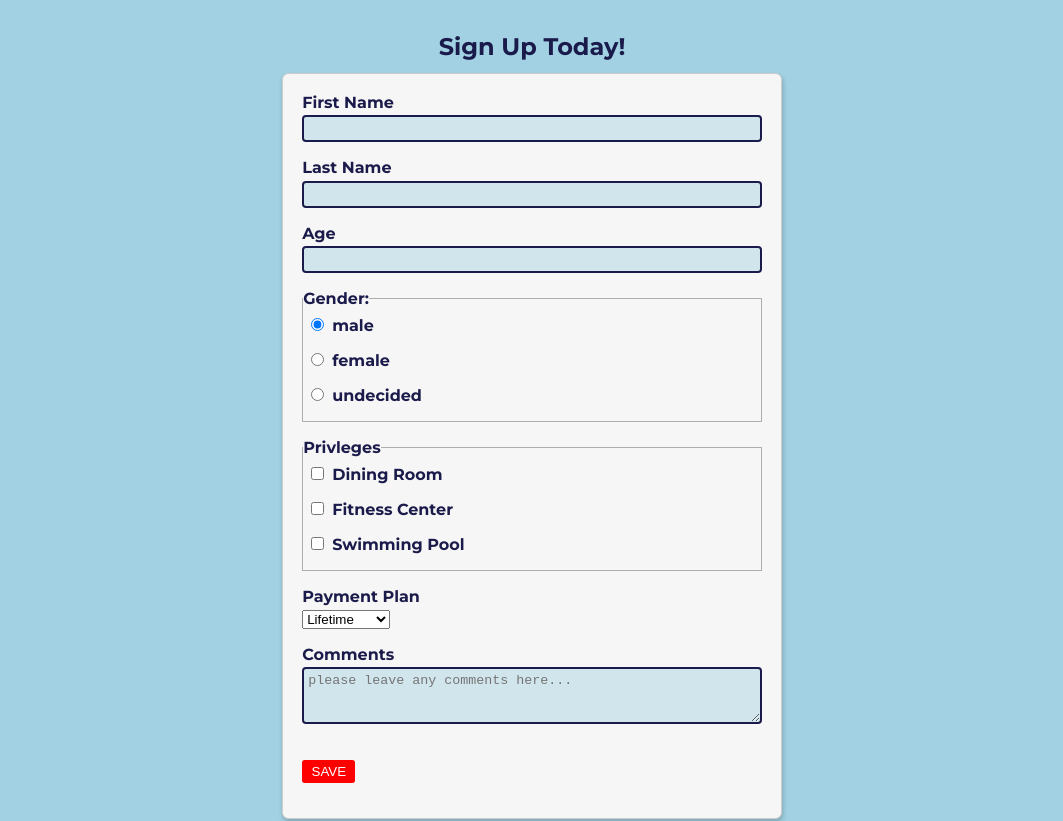
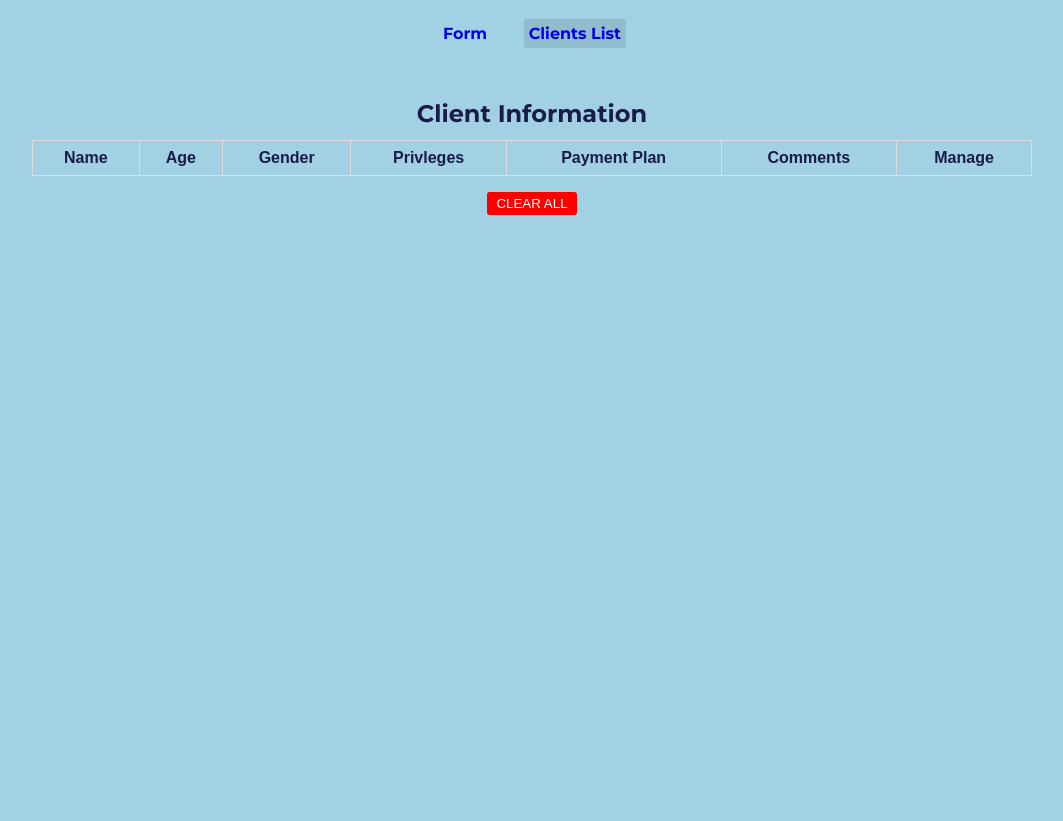
Before and after one commit to haldix/react-forms-various, a React (Create React App) app: page /clients in a window 1280 px wide. Shown: the top 821 px of the page, without its empty margins (108-1171 px from the left). After the commit the page ends 800 px from the top, so only its background shows below. Built offline with nearby package versions, Linux system fonts and the light colour scheme.

Commit message:
add clear all clients functionality, split into pages, add routing

```diff
--- a/src/App.js
+++ b/src/App.js
@@ -1,8 +1,10 @@
 import React, { useState, useEffect } from 'react';
+import { Switch, Route } from 'react-router-dom';
 import { v4 as uuid } from 'uuid';
 import './App.scss';
 import FormDoc from './FormDoc';
 import ClientList from './ClientList';
+import NavBar from './NavBar';
 
 const initVal = {
   firstName: '',
@@ -53,16 +55,24 @@ function App() {
 
   return (
     <div className='App'>
+      <NavBar />
+      <Switch>
+        <Route exact path='/'>
           <FormDoc
             clients={clients}
             addClient={addClient}
             clientToEdit={clientToEdit}
           />
+        </Route>
+        <Route exact path='/clients'>
           <ClientList
             clients={clients}
+            setClients={setClients}
             delClient={delClient}
             editClient={editClient}
           />
+        </Route>
+      </Switch>
     </div>
   );
 }
--- a/src/App.scss
+++ b/src/App.scss
@@ -42,7 +42,7 @@ body {
 
 // Elements
 .container {
-  max-width: 1100px;
+  max-width: 1000px;
   margin: 2rem auto;
   @include flex-center;
   flex-direction: column;
@@ -57,8 +57,9 @@ body {
   padding: 1.2rem;
   border-radius: 0.4rem;
   box-shadow: 1px 3px 5px rgba(0, 0, 0, 0.2);
+}
 
-  &__btn {
+.btn-alert {
   border: none;
   border-radius: 0.2em;
   padding: 0.3em 0.7em;
@@ -66,10 +67,10 @@ body {
   text-transform: uppercase;
   background-color: #f00;
   margin-top: 1rem;
+  cursor: pointer;
   transition: all 0.3s ease-in;
-  }
 
-  &__btn:hover {
+  &:hover {
     background-color: #c33;
   }
 }
@@ -127,7 +128,6 @@ legend {
   flex-direction: column;
 }
 
-// Client
 table {
   font-family: arial, sans-serif;
   border-collapse: collapse;
@@ -137,7 +137,7 @@ table {
 td,
 th {
   border: 1px solid #dddddd;
-  text-align: left;
+  text-align: center;
   padding: 8px;
 }
 
@@ -163,65 +163,27 @@ tr:nth-child(even) {
   background-color: #aaa;
 }
 
-/* Modal */
+// NavBar
+.NavBar__list {
+  list-style: none;
+  display: flex;
+  justify-content: center;
 
-.modal-cover {
-  display: flex;
-  align-items: center;
-  justify-content: center;
-  position: fixed;
-  top: 0;
-  left: 0;
-  width: 100%;
-  height: 100%;
-  z-index: 2;
-  background-color: rgba(0, 0, 0, 0.5);
+  li {
+    margin: 1.5rem 1rem;
+
+    a {
+      font-weight: bold;
+      padding: 0.3em;
+      border-radius: 3px;
+
+      &:hover {
+        text-decoration: underline;
       }
-
-.modal-content {
-  border-radius: 0.3rem;
-  min-width: 30vw;
-  max-width: 60vw;
-  max-height: 70vh;
-  position: relative;
-  padding: 3.5em 1.5em 1.5em 1.5em;
-  background-color: #fff;
-  box-shadow: 0 3px 10px rgba(0, 0, 0, 0.1);
-  overflow-y: auto;
     }
-
-@media (max-width: 700px) {
-  .modal-content {
-    max-width: 95vw;
-    max-height: 90vh;
   }
 }
 
-.modal-close-btn {
-  position: absolute;
-  top: 0;
-  right: 0;
-  padding: 0.4em;
-  background: #f6f6f7;
-  border: 0;
-  cursor: pointer;
+.selected {
+  background-color: rgba(0, 0, 0, 0.1);
 }
-
-.modal-close-btn:hover {
-  background-color: rgba(255, 0, 0, 0.7);
-}
-
-.modal-close-icon {
-  width: 1.5rem;
-  height: 1.5rem;
-  fill: transparent;
-  stroke: black;
-  stroke-linecap: round;
-  stroke-width: 2;
-}
-
-/* scroll-lock added to html element by JS */
-.scroll-lock {
-  overflow: hidden;
-  margin-right: 17px;
-}
--- a/src/ClientList.js
+++ b/src/ClientList.js
@@ -1,7 +1,13 @@
 import React from 'react';
 import Client from './Client';
 
-const ClientList = ({ clients, delClient, editClient }) => {
+const ClientList = ({ clients, setClients, delClient, editClient }) => {
+  const clearAll = () => {
+    // eslint-disable-next-line
+    let cnfrm = confirm('Delete all data for all clients?');
+    if (!cnfrm) return;
+    setClients([]);
+  };
   return (
     <div className='container ClientList'>
       <h2>Client Information</h2>
@@ -29,6 +35,11 @@ const ClientList = ({ clients, delClient, editClient }) => {
             ))}
         </tbody>
       </table>
+      <div className='ClientList__btn-cont'>
+        <button className='btn-alert ClientList__btn-clear' onClick={clearAll}>
+          Clear All
+        </button>
+      </div>
     </div>
   );
 };
--- a/src/FormDoc.js
+++ b/src/FormDoc.js
@@ -198,7 +198,7 @@ const FormDoc = ({ clients, addClient, clientToEdit }) => {
           />
         </div>
         <div className='input-group'>
-          <button className='form-main__btn' type='submit'>
+          <button className='btn-alert form-main__btn' type='submit'>
             Save
           </button>
         </div>
--- /dev/null
+++ b/src/NavBar.js
@@ -0,0 +1,23 @@
+import React from 'react';
+import { NavLink } from 'react-router-dom';
+
+const NavBar = () => {
+  return (
+    <nav className='NavBar'>
+      <ul className='NavBar__list'>
+        <li>
+          <NavLink exact to='/' activeClassName='selected'>
+            Form
+          </NavLink>
+        </li>
+        <li>
+          <NavLink exact to='/clients' activeClassName='selected'>
+            Clients List
+          </NavLink>
+        </li>
+      </ul>
+    </nav>
+  );
+};
+
+export default NavBar;
--- a/src/index.js
+++ b/src/index.js
@@ -1,10 +1,13 @@
 import React from 'react';
 import ReactDOM from 'react-dom';
+import { BrowserRouter } from 'react-router-dom';
 import App from './App';
 
 ReactDOM.render(
-  <React.StrictMode>
-    <App />
-  </React.StrictMode>,
+  <BrowserRouter>
+    <React.StrictMode>
+      <App />
+    </React.StrictMode>
+  </BrowserRouter>,
   document.getElementById('root')
 );
```
Lines whose indentation alone changed are shown as unchanged.
